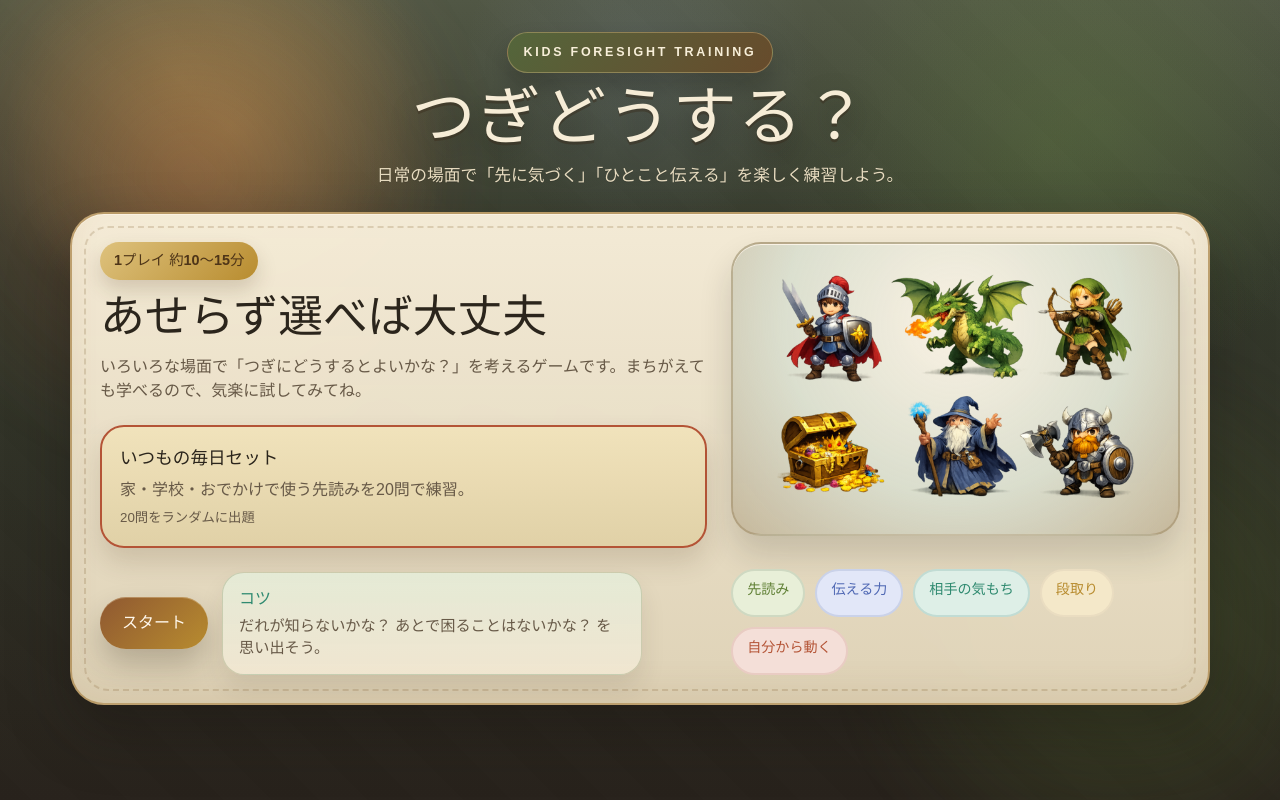
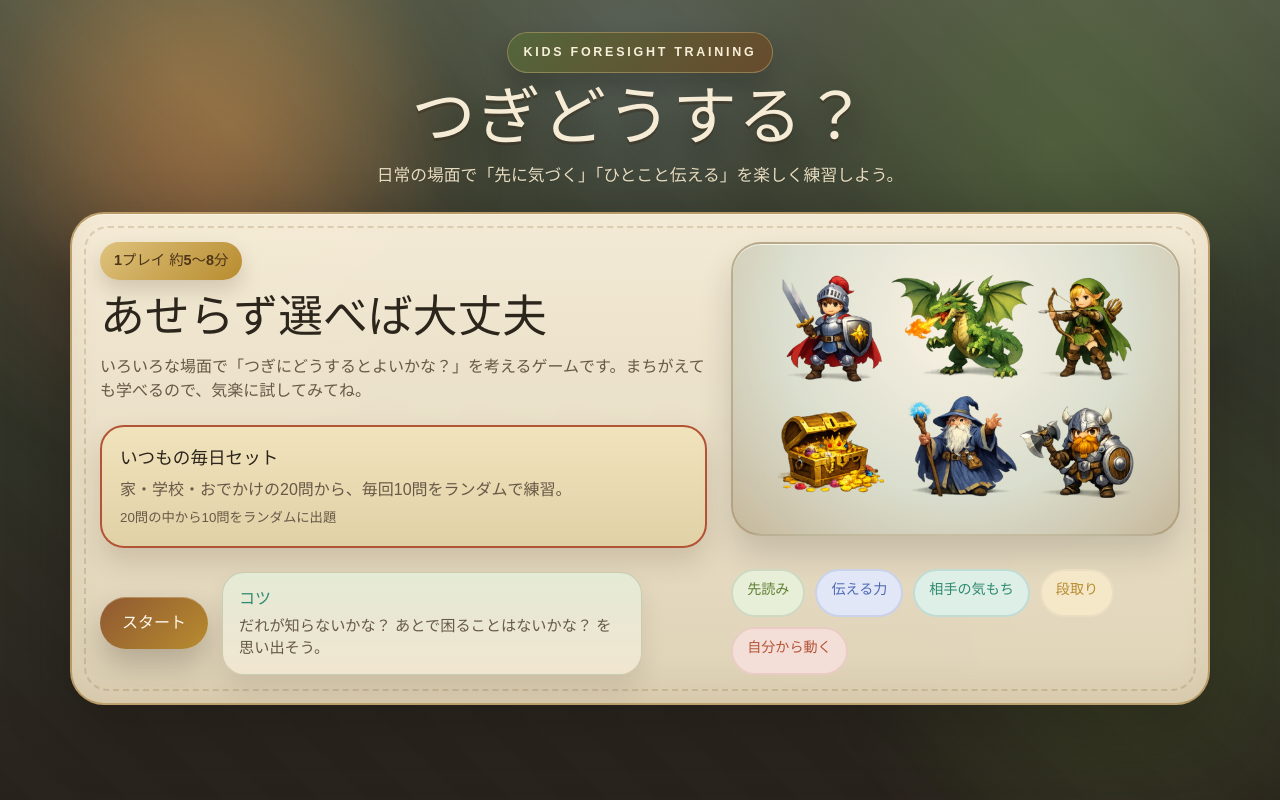
Before and after one commit to inamuu/KidsForesightTraining, a React (Vite) app: page / in a window 1280 px wide. Built offline with nearby package versions, Linux system fonts and the light colour scheme.

Commit message:
app: limit each play to 10 random questions

```diff
--- a/src/App.tsx
+++ b/src/App.tsx
@@ -14,6 +14,7 @@ import type {
 
 type Screen = "title" | "question" | "review" | "result";
 const CHOICE_LABELS = ["A", "B", "C", "D"];
+const QUESTIONS_PER_PLAY = 10;
 
 function App() {
   const [screen, setScreen] = useState<Screen>("title");
@@ -32,7 +33,7 @@ function App() {
   const startGame = (setId: string, reshuffle = true) => {
     const nextSet = questionSets.find((set) => set.id === setId) ?? questionSets[0];
     setActiveSetId(nextSet.id);
-    setQuestionQueue(prepareQuestionQueue(nextSet.questions, reshuffle));
+    setQuestionQueue(prepareQuestionQueue(nextSet.questions, reshuffle).slice(0, QUESTIONS_PER_PLAY));
     setCurrentIndex(0);
     setAnswers([]);
     setScreen("question");
@@ -78,7 +79,7 @@ function App() {
         {screen === "title" && (
           <section className="screen-card intro-card">
             <div className="intro-copy">
-              <span className="floating-pill">1プレイ 約10〜15分</span>
+              <span className="floating-pill">1プレイ 約5〜8分</span>
               <h2>あせらず選べば大丈夫</h2>
               <p>
                 いろいろな場面で「つぎにどうするとよいかな？」を考えるゲームです。まちがえても学べるので、気楽に試してみてね。
@@ -94,7 +95,7 @@ function App() {
                   >
                     <strong>{set.title}</strong>
                     <span>{set.description}</span>
-                    <small>{set.questions.length}問をランダムに出題</small>
+                    <small>{set.questions.length}問の中から{QUESTIONS_PER_PLAY}問をランダムに出題</small>
                   </button>
                 ))}
               </div>
@@ -226,7 +227,10 @@ function App() {
                         : "いろいろな場面で続けて試してみよう。"
                     }
                   />
-                  <InsightCard label="セット情報" text={`${activeSet.title} / ${activeSet.questions.length}問`} />
+                  <InsightCard
+                    label="セット情報"
+                    text={`${activeSet.title} / ${activeSet.questions.length}問中 ${questionQueue.length}問でプレイ`}
+                  />
                 </div>
               </section>
             </div>
--- a/src/data/questionSets/dailyLifeSet.ts
+++ b/src/data/questionSets/dailyLifeSet.ts
@@ -9,7 +9,7 @@ import type { QuestionSet } from "../../types";
 export const dailyLifeSet: QuestionSet = {
   id: "daily-life",
   title: "いつもの毎日セット",
-  description: "家・学校・おでかけで使う先読みを20問で練習。",
+  description: "家・学校・おでかけの20問から、毎回10問をランダムで練習。",
   questions: [
     {
       id: "q001",
```
Also changed, not shown: 1 other file (tests, documents, lock files or other folders).
